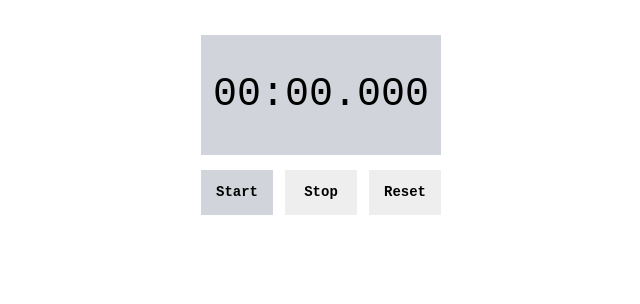
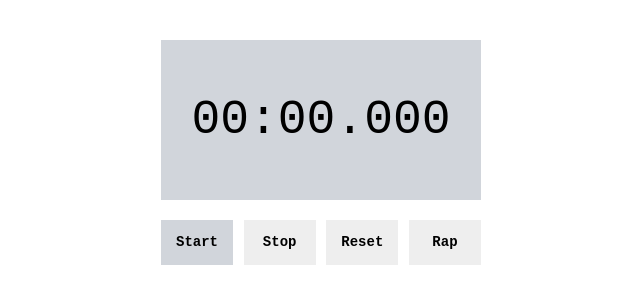
Before and after one commit to i-ji/git-nuxt3-stopwatch, a Nuxt app: page / in a window 1280 px wide. Shown: the top 304 px of the page, without its empty margins (319-959 px from the left). Built offline with nearby package versions, Linux system fonts and the light colour scheme.

Commit message:
ラップ機能を作っています。現在は、ダミーのログを入れています。

```diff
--- /dev/null
+++ b/components/Log.vue
@@ -0,0 +1,16 @@
+<template>
+  <div>
+    <ul>
+      <li></li>
+    </ul>
+  </div>
+</template>
+
+<script setup lang="ts">
+const logs = ref<any[]>([]);
+let log = reactive({
+  rap: "ラップ",
+  time: "00:01.000",
+});
+logs.value.push(log);
+</script>
--- a/components/Watch.vue
+++ b/components/Watch.vue
@@ -1,6 +1,6 @@
 <template>
-  <div class="my-5 mx-auto w-[270px] bg-white p-[15px] text-center">
-    <div class="bg-gray-300 h-[120px] leading-[120px] text-[40px] mb-[15px]">
+  <div class="my-5 mx-auto w-[360px] bg-white p-5 text-center">
+    <div class="bg-gray-300 h-40 leading-[160px] text-[48px] mb-5">
       {{ timer }}
     </div>
     <div class="flex justify-between">
@@ -19,6 +19,11 @@
         @timerAction="reset"
         :disabledBtn="disabledResetBtn"
       ></Button>
+      <Button
+        btnName="Rap"
+        @timerAction="rap"
+        :disabledBtn="disabledRapBtn"
+      ></Button>
     </div>
   </div>
 </template>
@@ -30,6 +35,8 @@ button:disabled {
 </style>
 
 <script setup lang="ts">
+const emits = defineEmits(["rap"]);
+
 const timer = ref<string>("00:00.000");
 
 let startTime: number;
@@ -53,23 +60,27 @@ function countUp() {
 let disabledStartBtn = ref<boolean>(false);
 let disabledStopBtn = ref<boolean>(true);
 let disabledResetBtn = ref<boolean>(true);
+let disabledRapBtn = ref<boolean>(false);
 
 function setBtnStateInitial() {
   disabledStartBtn.value = false;
   disabledStopBtn.value = true;
   disabledResetBtn.value = true;
+  disabledRapBtn.value = true;
 }
 
 function setBtnStateRunning() {
   disabledStartBtn.value = true;
   disabledStopBtn.value = false;
   disabledResetBtn.value = true;
+  disabledRapBtn.value = false;
 }
 
 function setBtnStateStopped() {
   disabledStartBtn.value = false;
   disabledStopBtn.value = true;
   disabledResetBtn.value = false;
+  disabledRapBtn.value = true;
 }
 
 setBtnStateInitial();
@@ -91,4 +102,8 @@ const reset = () => {
   timer.value = "00:00.000";
   elapsedTime = 0;
 };
+
+const rap = () => {
+  emits("rap");
+};
 </script>
--- a/pages/index.vue
+++ b/pages/index.vue
@@ -1,5 +1,24 @@
 <template>
   <div>
-    <Watch></Watch>
+    <Watch @rap="rap"></Watch>
+    <!-- <Log></Log> -->
+    <ul class="bg-blue-400 text-center text-lg">
+      <li v-for="log in logs" :key="log" class="mb-2">
+        <span>{{ log.rap }}: </span>
+        <span>{{ log.time }}</span>
+      </li>
+    </ul>
   </div>
 </template>
+
+<script setup lang="ts">
+const logs = ref<any[]>([]);
+
+const rap = () => {
+  let log = reactive({
+    rap: "ラップ",
+    time: "00:01.000",
+  });
+  logs.value.push(log);
+};
+</script>
```
